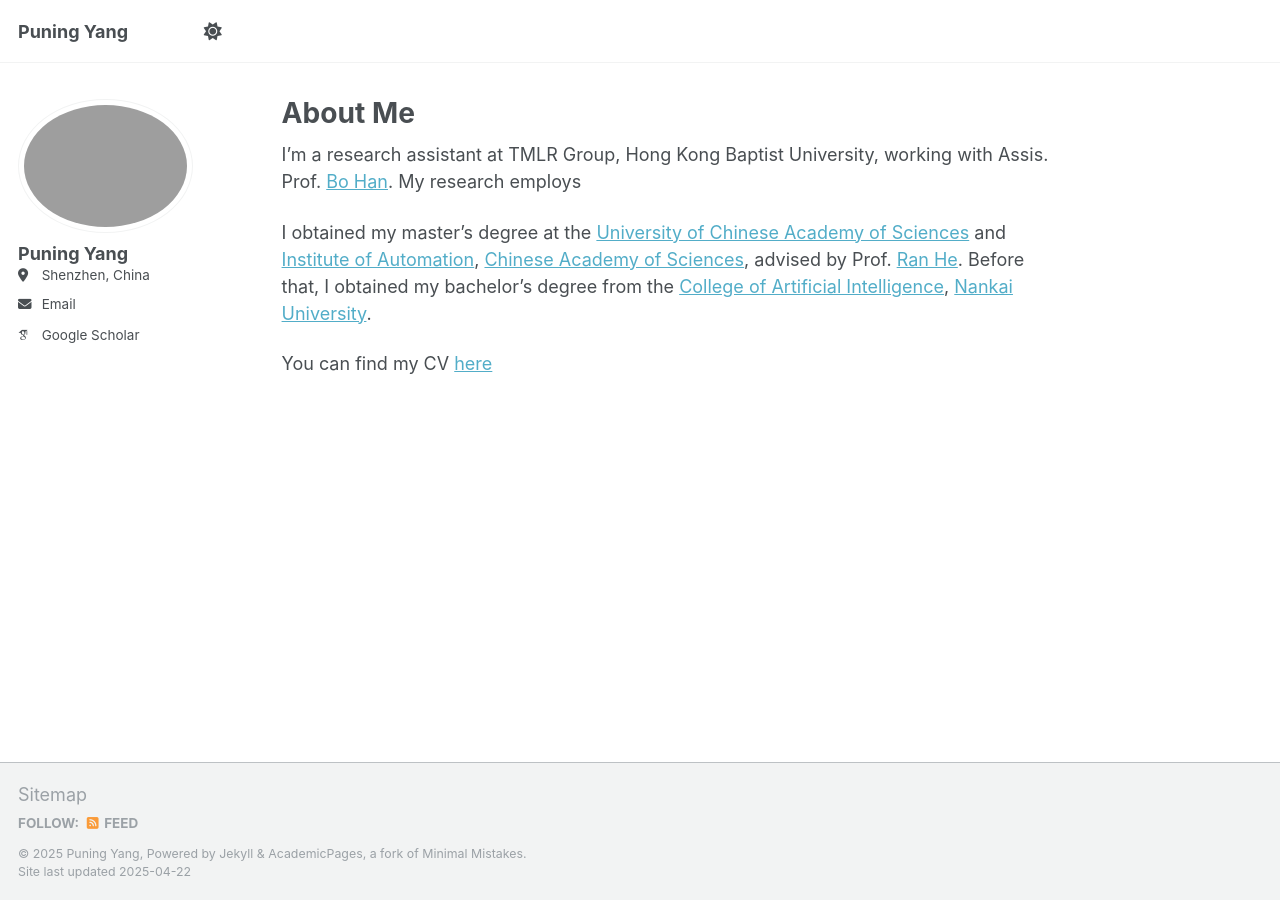
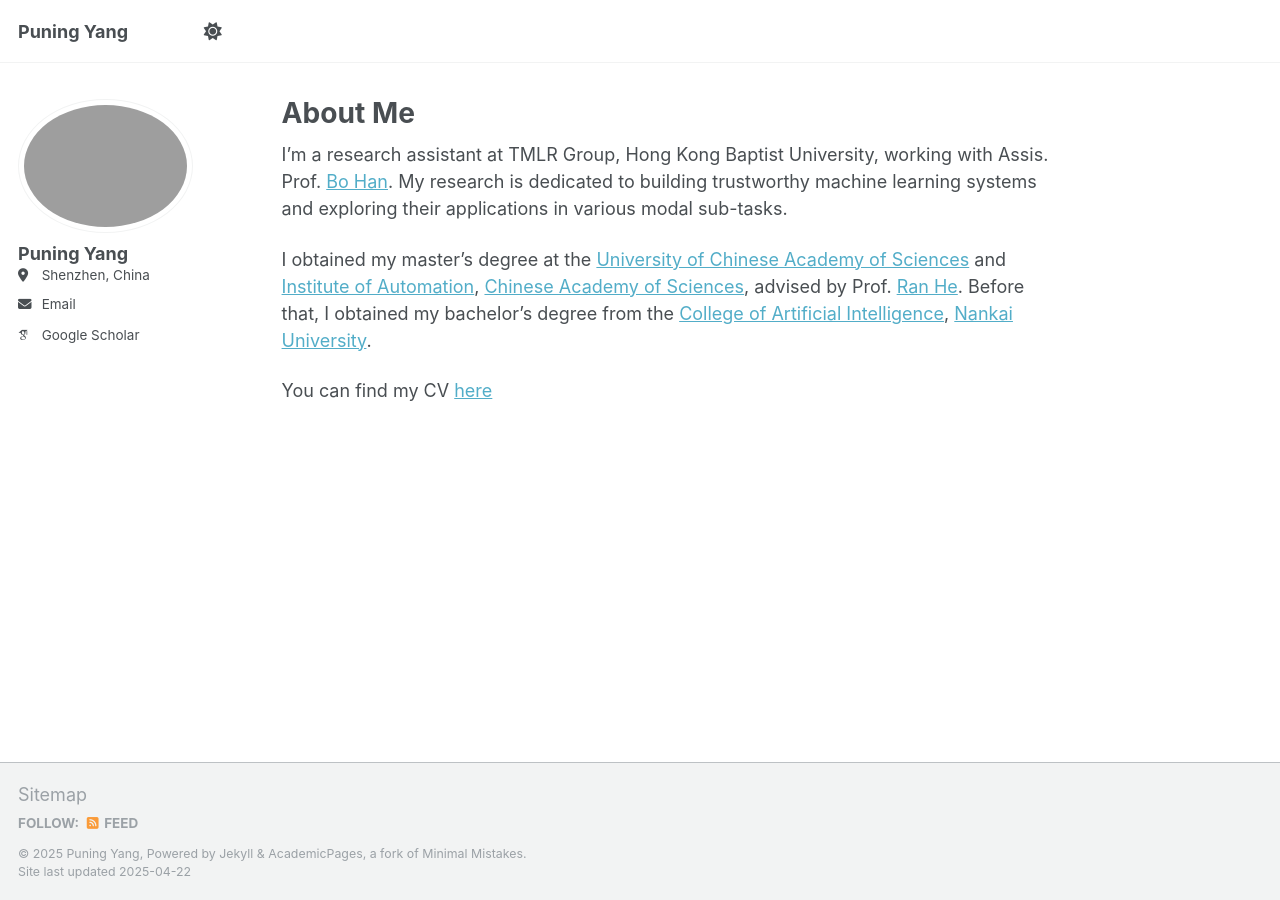
Before and after one commit to Puning97/Puning97.github.io, a Jekyll site: the page built from _pages/about.md, in a window 1280 px wide. Built offline with Jekyll 4.4.1, drawn with Linux system fonts in a browser that asks for light colours; some web fonts are replaced.

Commit message:
Update about.md

```diff
--- a/_pages/about.md
+++ b/_pages/about.md
@@ -8,7 +8,7 @@ redirect_from:
 ---
 
 I'm a research assistant at TMLR Group, Hong Kong Baptist University, working with Assis. Prof. [Bo Han](https://bhanml.github.io/).
-My research employs
+My research is dedicated to building trustworthy machine learning systems and exploring their applications in various modal sub-tasks.
 
 I obtained my master's degree at the [University of Chinese Academy of Sciences](https://www.ucas.edu.cn/) and [Institute of Automation](http://www.ia.cas.cn/), [Chinese Academy of Sciences](https://www.cas.cn/), advised by Prof. [Ran He](https://rhe-web.github.io/).
 Before that, I obtained my bachelor's degree from the [College of Artificial Intelligence](https://ai.nankai.edu.cn/), [Nankai University](https://www.nankai.edu.cn/).
```
